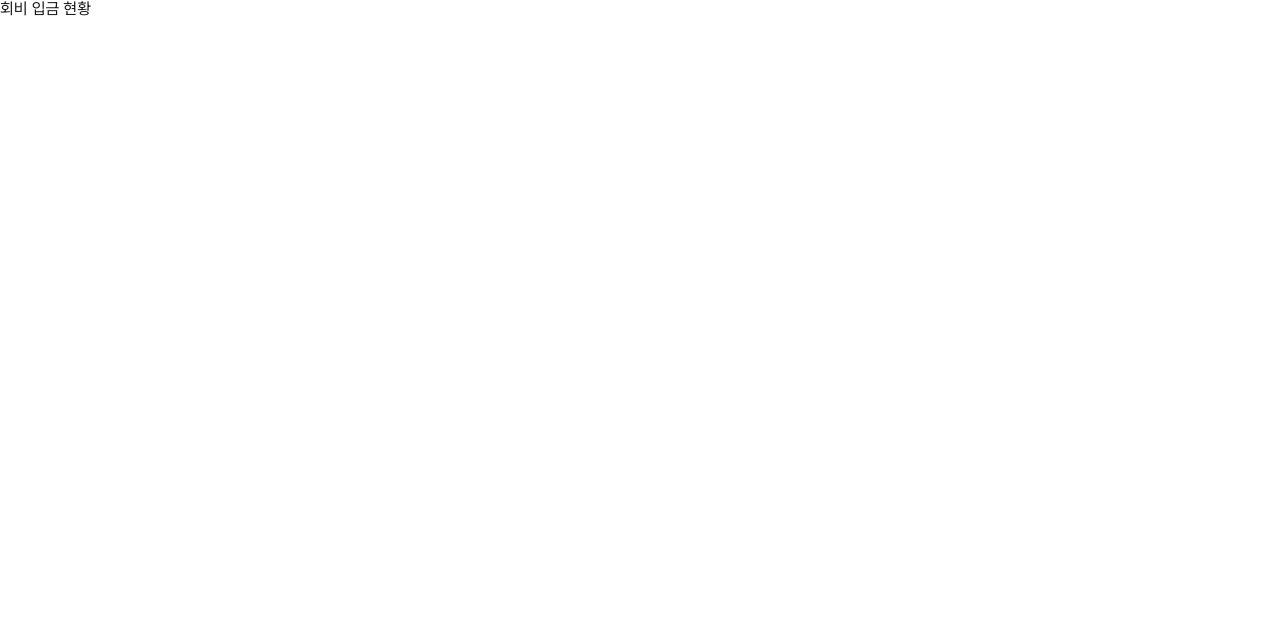
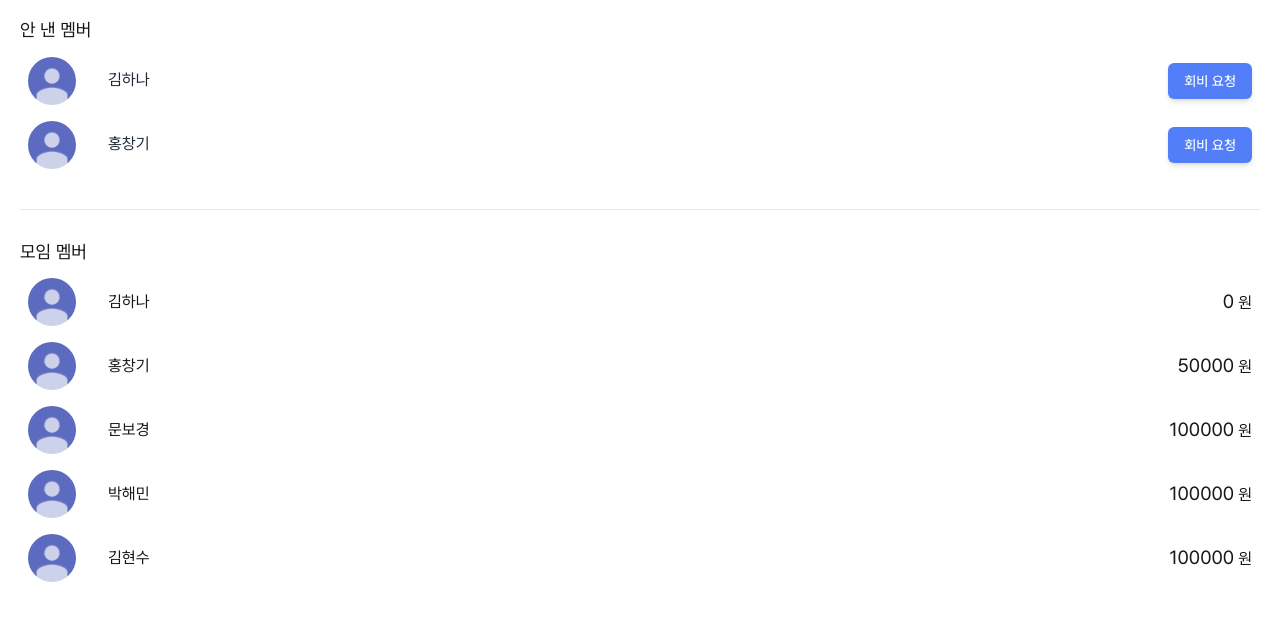
Before and after one commit to woo-ah-hana/woo-ah-hana-web, a Next.js app in the folder woo-ah-hana-web/: page /fee-status in a window 1280 px wide. Shown: the top 620 px of the page. Built offline with nearby package versions, Linux system fonts and the light colour scheme.

Commit message:
[ui] 회비 입금 현황 페이지

```diff
--- a/woo-ah-hana-web/src/app/(..route)/fee-status/page.tsx
+++ b/woo-ah-hana-web/src/app/(..route)/fee-status/page.tsx
@@ -1,7 +1,66 @@
-export default function FeeStatus(){
-    return(
-        <div>
-            회비 입금 현황
-        </div>
-    );
+'use client';
+
+import Image from 'next/image';
+import ProfileImage from '../../assets/img/profile.jpg';
+import AchromaticButton from '@/app/ui/atom/button/achromatic-button';
+
+//임시 멤버 데이터
+const members = [
+  { name: '김하나', fee: '0' },
+  { name: '홍창기', fee: '50000' },
+  { name: '문보경', fee: '100000' },
+  { name: '박해민', fee: '100000' },
+  { name: '김현수', fee: '100000' },
+];
+
+const unpaidMembers = members.filter(member => parseInt(member.fee) < 100000);
+
+export default function FeeStatus() {
+    const handleRequestButton = () => {
+        console.log('회비 요청하기');
+    }
+
+  return (
+    <div className='p-5 flex flex-col gap-8'>
+      <div className='flex flex-col justify-center items-start'>
+        <div className='text-[18px] mb-2'>안 낸 멤버</div>
+        {unpaidMembers.map((member, index) => (
+          <div
+            key={index}
+            className='flex items-center justify-between gap-6 p-2 w-full'
+          >
+            <div className='flex justify-center items-center gap-8'>
+              <Image
+                src={ProfileImage}
+                alt={`${member.name} 프로필`}
+                className='w-12 h-12 rounded-full object-cover'
+              />
+              <div className='text-gray-800'>{member.name}</div>
+            </div>
+            <AchromaticButton onClick={handleRequestButton}>회비 요청</AchromaticButton>
+          </div>
+        ))}
+      </div>
+      <hr></hr>
+      <div className='flex flex-col justify-center items-start'>
+        <div className='text-[18px] mb-2'>모임 멤버</div>
+        {members.map((member, index) => (
+          <div
+            key={index}
+            className='flex items-center justify-between gap-6 p-2 w-full'
+          >
+            <div className='flex justify-center items-center gap-8'>
+              <Image
+                src={ProfileImage}
+                alt={`${member.name} 프로필`}
+                className='w-12 h-12 rounded-full object-cover'
+              />
+              <div>{member.name}</div>
+            </div>
+            <div><span className='text-[19px]'>{member.fee}</span> 원</div>
+          </div>
+        ))}
+      </div>
+    </div>
+  );
 }
```
